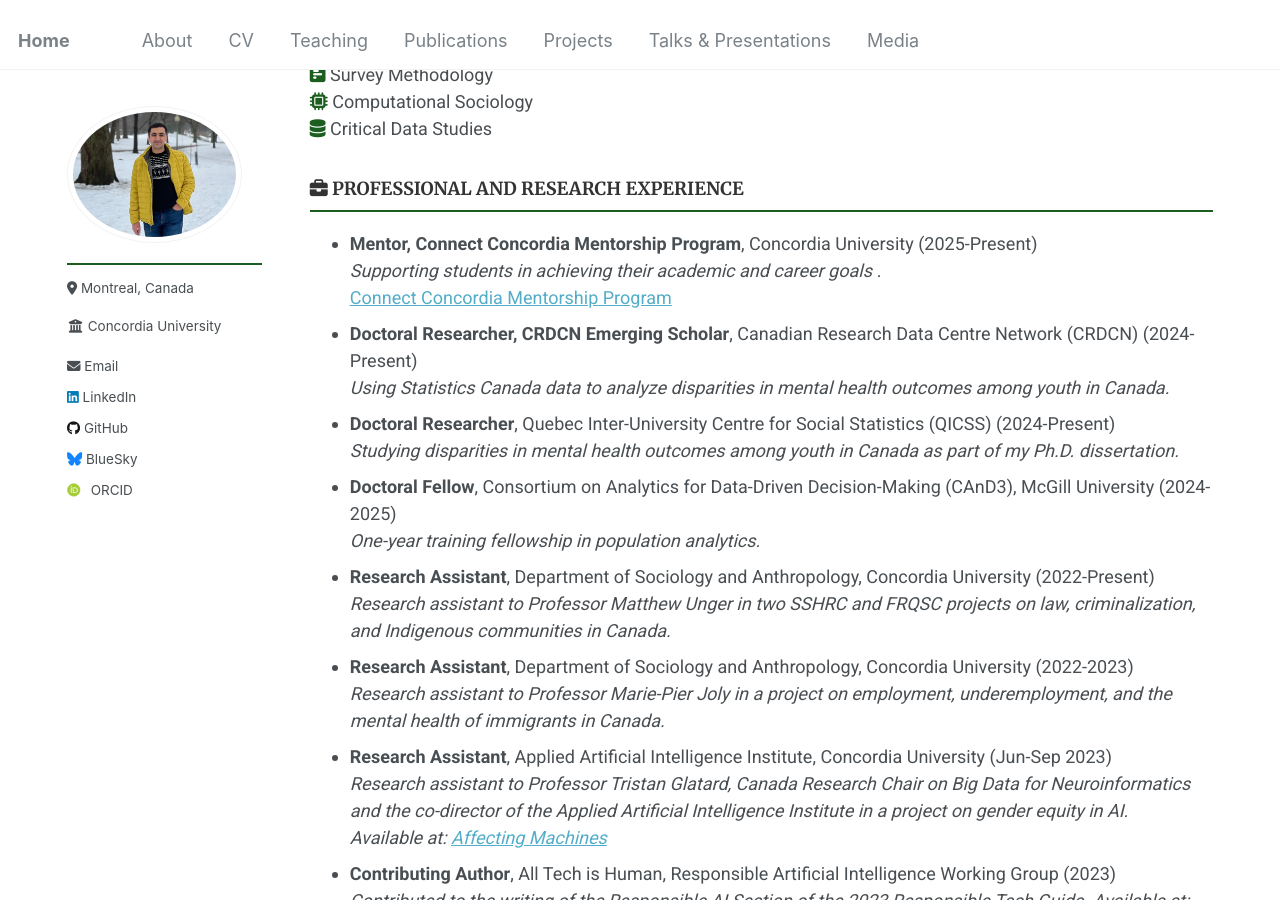
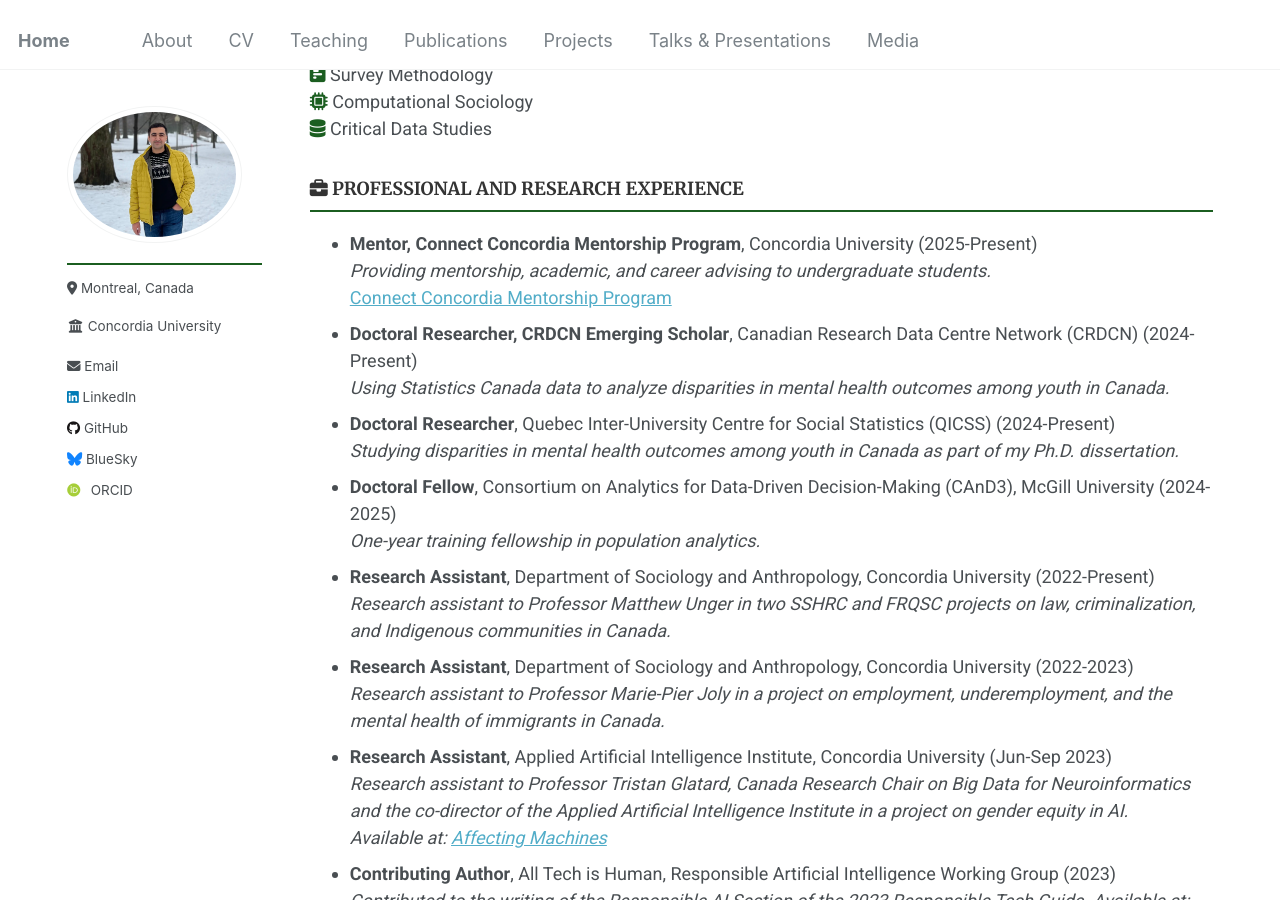
Before and after one commit to Mohsnmonji/mohsnmonji.github.io, a Jekyll site: the page built from _pages/Curriculum Vitae.md, in a window 1280 px wide and 900 px high, scrolled down 637 px. Built offline with Jekyll 4.4.1, drawn with Linux system fonts in a browser that asks for light colours; some web fonts are replaced.

Commit message:
Update Curriculum Vitae.md

```diff
--- a/_pages/Curriculum Vitae.md
+++ b/_pages/Curriculum Vitae.md
@@ -48,7 +48,7 @@ author_profile: true
 
 ### <i class="fas fa-briefcase"></i> PROFESSIONAL AND RESEARCH EXPERIENCE
 - **Mentor, Connect Concordia Mentorship Program**, Concordia University (2025-Present)
-  *Supporting students in achieving their academic and career goals .*
+  *Providing mentorship, academic, and career advising to undergraduate students.*
   [Connect Concordia Mentorship Program](https://www.concordia.ca/academics/experiential-learning/students/connect.html)
 - **Doctoral Researcher, CRDCN Emerging Scholar**, Canadian Research Data Centre Network (CRDCN) (2024-Present)
   *Using Statistics Canada data to analyze disparities in mental health outcomes among youth in Canada.*
```
